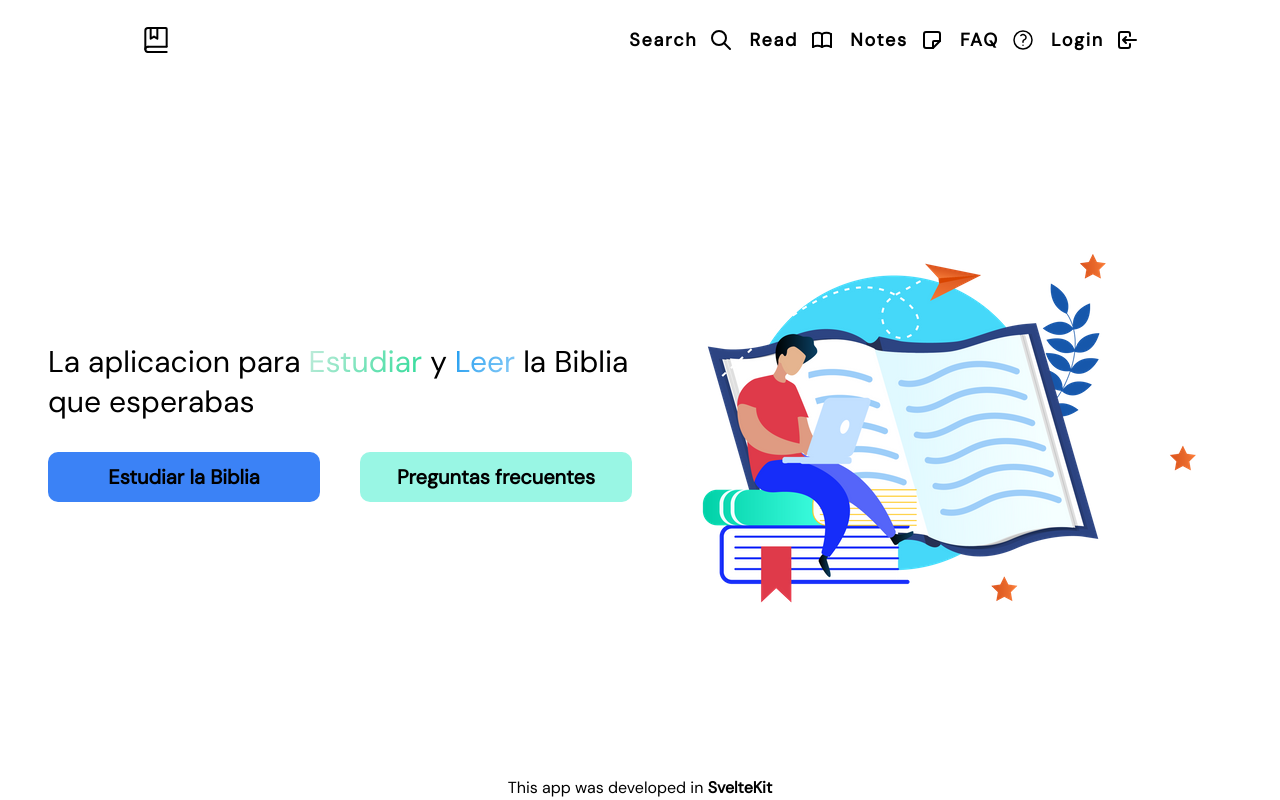
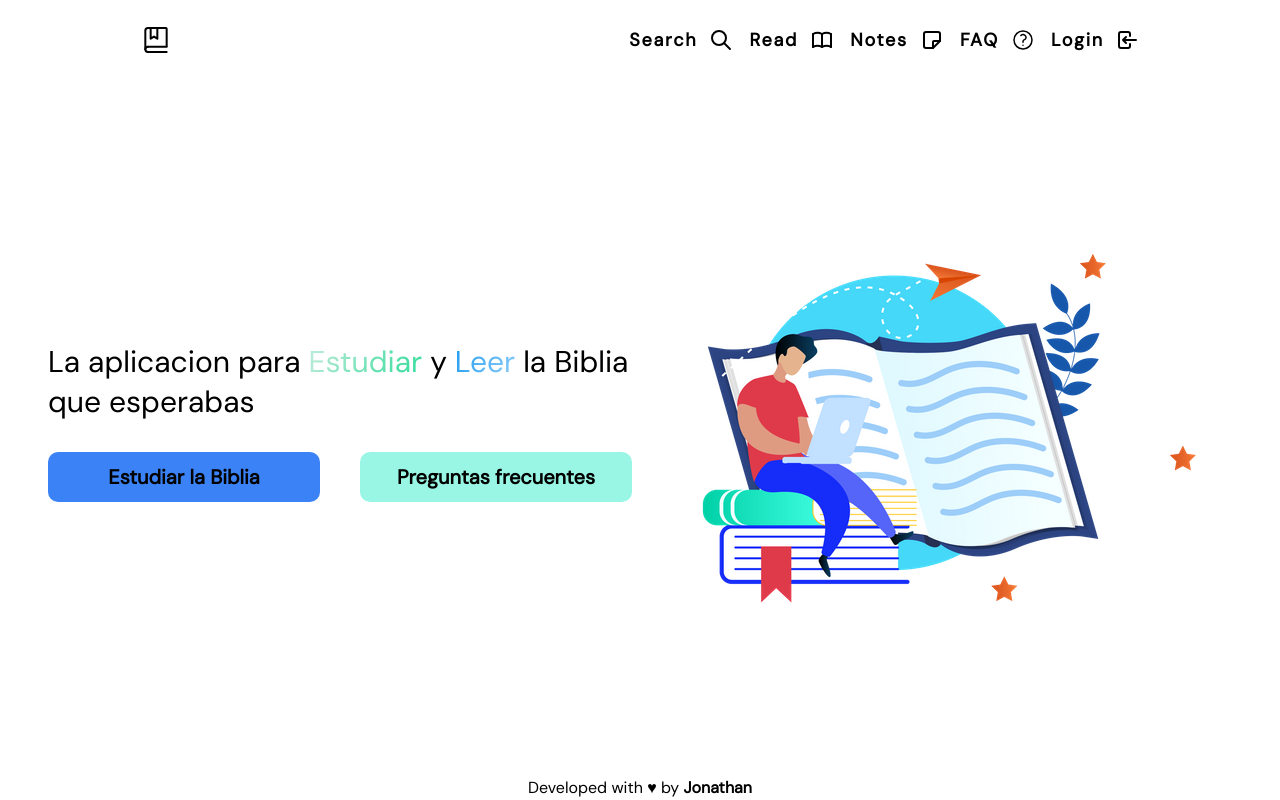
Before and after one commit to Atticus64/BibleApp, a SvelteKit app: page / in a window 1280 px wide. Built offline with nearby package versions, Linux system fonts and the light colour scheme.

Commit message:
feat: add color to nav

```diff
--- a/src/components/navbar/navbar.svelte
+++ b/src/components/navbar/navbar.svelte
@@ -1,24 +1,26 @@
 <script>
-	import { fade } from 'svelte/transition';
+	import { fade } from 'svelte/transition'
 	import {
 		MenuIcon,
 		LoginIcon,
 		SearchIcon,
 		BookOpenIcon,
 		NoteIcon,
-		QuestionMarkIcon
-	} from '../icons';
-	import Link from '../Link.svelte';
-	import Logo from '../Logo.svelte';
+		QuestionMarkIcon,
+	} from '../icons'
+	import Link from '../Link.svelte'
+	import Logo from '../Logo.svelte'
 
-	let mobileMenu = false;
+	let mobileMenu = false
 	function handleClick() {
-		mobileMenu = !mobileMenu;
+		mobileMenu = !mobileMenu
 	}
 </script>
 
-<header class="h-20">
-	<div class="h-full flex items-center justify-between px-3 max-w-screen-lg mx-auto">
+<header class="h-20 sticky top-0 bg-white">
+	<div
+		class="h-full flex items-center justify-between px-3 max-w-screen-lg mx-auto"
+	>
 		<Logo />
 
 		<div class="flex items-center gap-4 sm:hidden">
@@ -54,7 +56,10 @@
 </header>
 
 {#if mobileMenu}
-	<nav transition:fade={{ duration: 400 }} class="flex flex-col gap-4 items-center sm:hidden">
+	<nav
+		transition:fade={{ duration: 400 }}
+		class="sticky top-14 bg-[#c5dbce] py-2 flex flex-col gap-4 items-center sm:hidden"
+	>
 		<Link href="/search" text="Search">
 			<SearchIcon />
 		</Link>
--- a/src/routes/+layout.svelte
+++ b/src/routes/+layout.svelte
@@ -1,6 +1,6 @@
 <script>
-	import Navbar from '../components/navbar/navbar.svelte';
-	import './styles.css';
+	import Navbar from '../components/navbar/navbar.svelte'
+	import './styles.css'
 </script>
 
 <div class="flex flex-col justify-between max-w-[100vw] min-h-[100vh]">
@@ -10,12 +10,12 @@
 		<slot />
 	</main>
 
-	<footer class="flex flex-row justify-center">
-		<p>This app was developed in
-			<a
-			href="https://kit.svelte.dev"
-			class="font-bold"
-			>SvelteKit</a>
+	<footer
+		class="flex flex-row justify-center hover:underline hover:cursor-pointer"
+	>
+		<p>
+			Developed with ♥ by
+			<a href="https://github.com/Atticus64" class="font-bold">Jonathan</a>
 		</p>
 	</footer>
 </div>
```
Also changed, not shown: src/routes/+page.svelte (+16 -14 lines).
